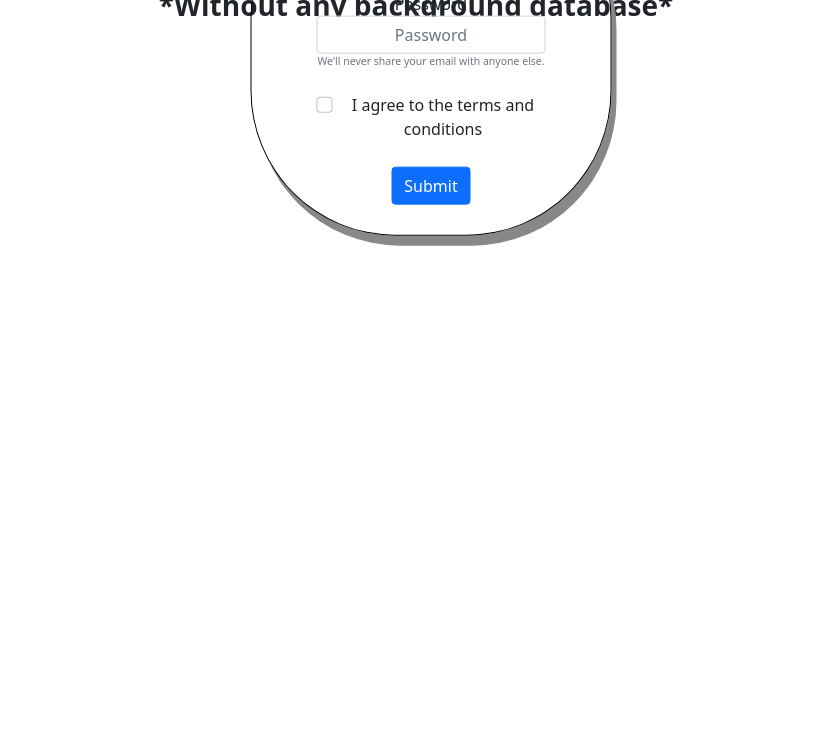
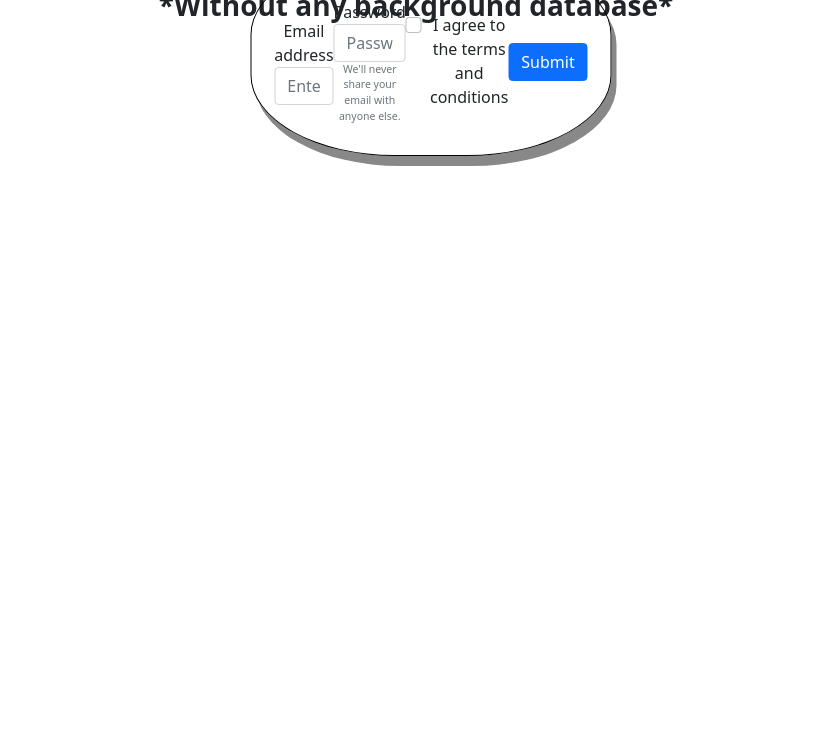
Before and after one commit to Sahib111/custombootstrap5, a plain HTML site: page bootstrap_contact_forms/firstform.html in a window 1280 px wide. Shown: the part 67-800 px from the top of the page, without its empty margins (224-1054 px from the left). Drawn offline with Linux system fonts and the light colour scheme.

Commit message:
Update firstform.html

```diff
--- a/bootstrap_contact_forms/firstform.html
+++ b/bootstrap_contact_forms/firstform.html
@@ -10,8 +10,8 @@
 <center><h1>SIMPLE STATIC HTML & CSS LOGIN FORM</h1></center>
 <center><h3><b>*Without any background database*</b></h3></center>
 <br/>
-<form>
-<div class="form-group d-flex align-items-center justify-content-center">
+<form class="d-flex align-items-center justify-content-center">
+<div class="form-group">
     <label for="exampleInputEmail1">Email address</label>
     <input type="email" class="form-control" id="exampleInputEmail1" aria-describedby="emailHelp" placeholder="Enter email">
     </div>
```
